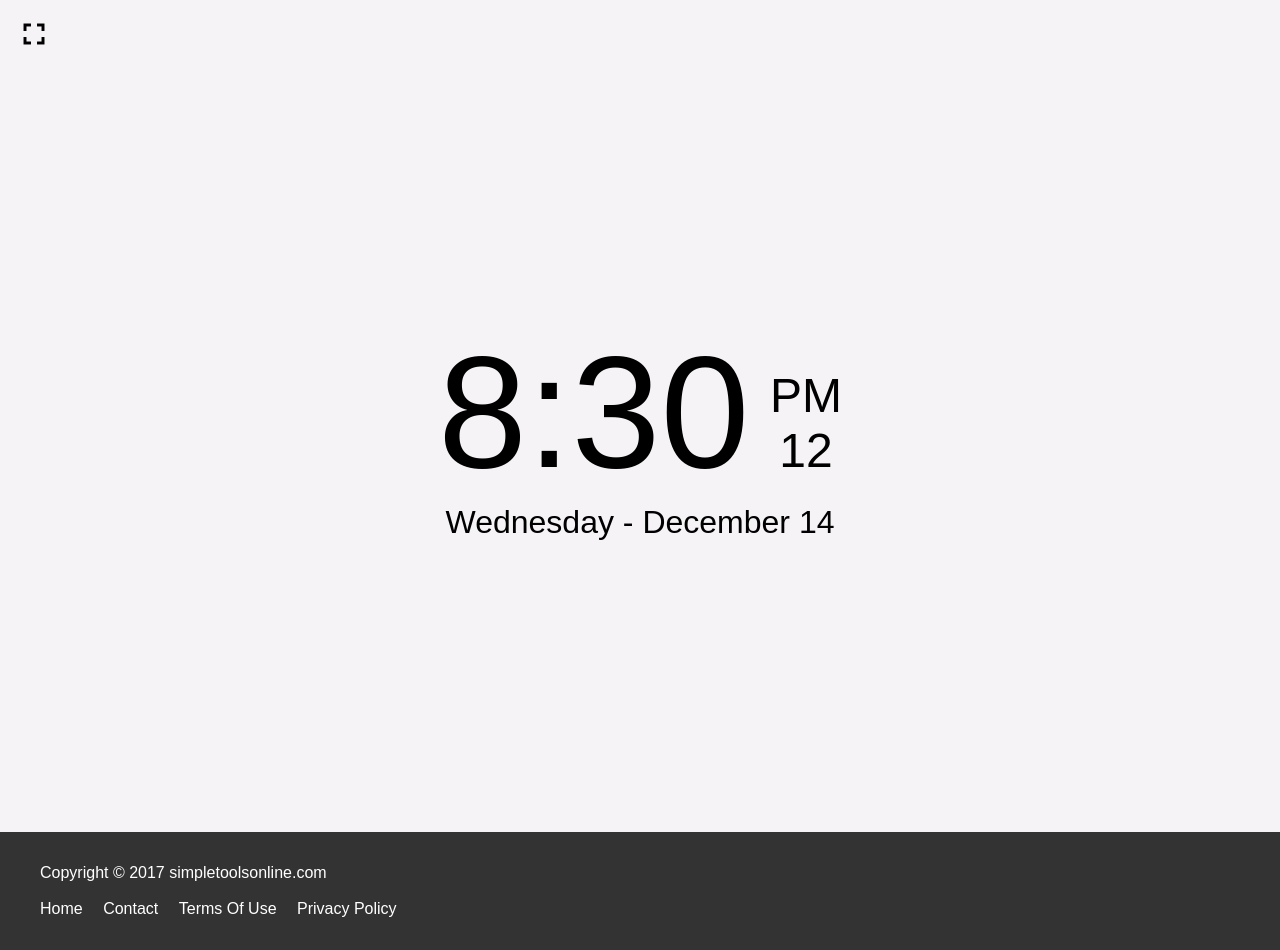
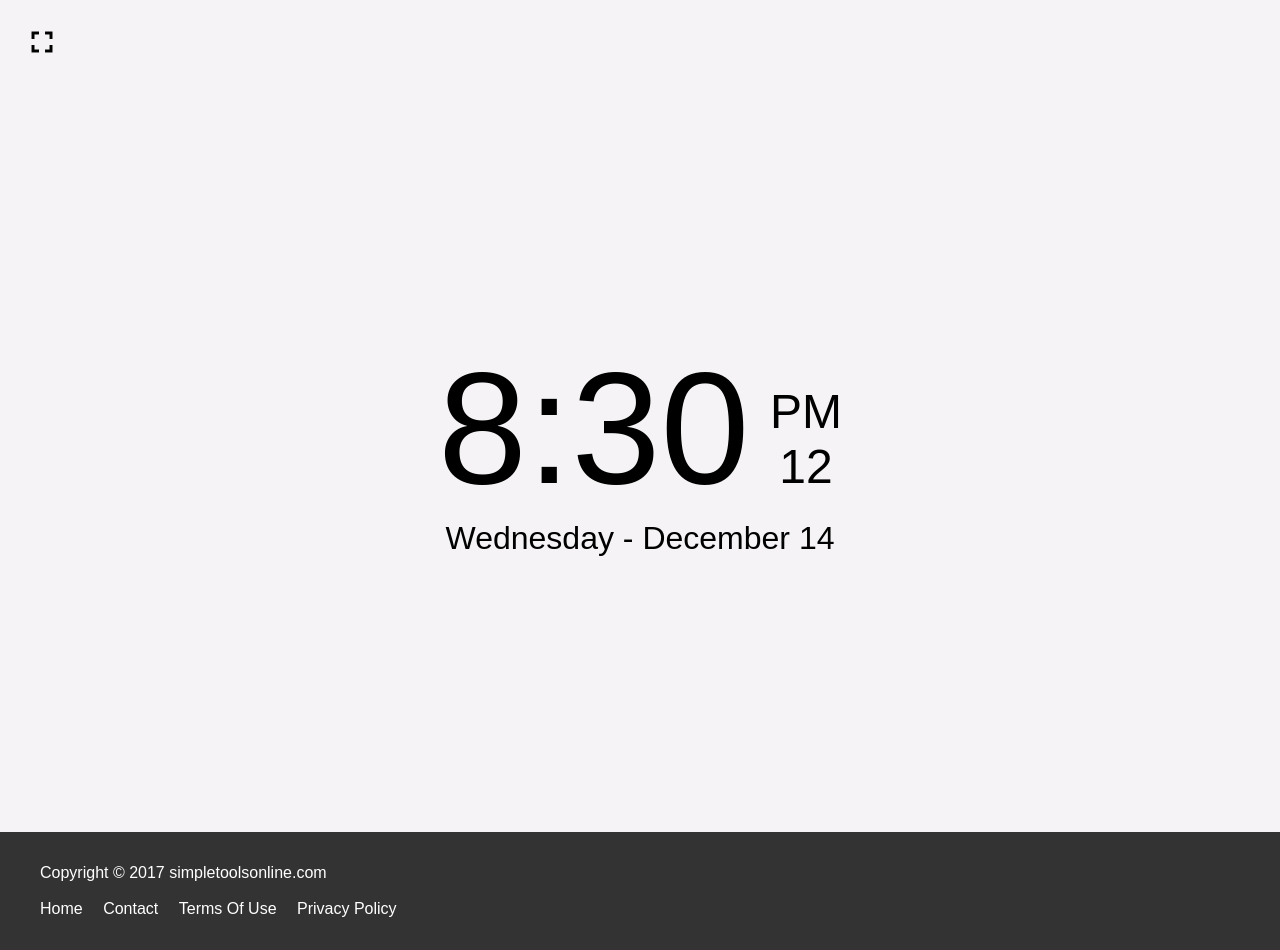
Before and after one commit to PJ-Finlay/Simple-Tools-Online, a PHP site: page /tools/clock in a window 1280 px wide. Shown: the part 93-1043 px from the top of the page. Run offline with PHP 8.4, Linux system fonts and the light colour scheme.

Commit message:
Fixed bug in fullscreen controls

```diff
--- a/css/style.css
+++ b/css/style.css
@@ -148,6 +148,14 @@ th {
 .fullscreenToggle > i {
   font-size: 36px; }
 
+.fullscreenToggle {
+  display: block;
+  margin: .5em; }
+
+.fullscreen {
+  width: 100%;
+  height: 100%; }
+
 /*Mobile Styles*/
 @media only screen and (max-width: 500px) {
   .tool {
--- a/css/style.scss
+++ b/css/style.scss
@@ -210,6 +210,16 @@ th{
     font-size: 36px;
 }
 
+.fullscreenToggle{
+    display: block;
+    margin: .5em;
+}
+
+.fullscreen{
+    width: 100%;
+    height: 100%;
+}
+
 
 /*Mobile Styles*/
 @media only screen and (max-width: 500px) {
--- a/js/script.js
+++ b/js/script.js
@@ -54,18 +54,27 @@ $(document).ready(function(){
         $(document).bind("fullscreenchange", function() {
             if($(document).fullScreen()){
                 $icon.text("fullscreen_exit");
+                $("main").addClass("fullscreen");
             }else{
                 $icon.text("fullscreen");
+                $("main").removeClass("fullscreen");
+                $icon.finish();
             }
         });
         $fullscreenDiv.append($fullscreenToggle);
 
         //Make button dissapear when not hovering in fullscreen
         $icon.mouseleave(function() {
-            if(isFullscreen) $icon.delay(1000).fadeTo(1000, 0);
+            if(isFullscreen){
+                $icon.stop();
+                $icon.delay(1000).fadeTo(1000, 0);
+            }
         });
         $icon.mouseenter(function() {
-            if(isFullscreen) $icon.stop().fadeTo(300, 1);
+            if(isFullscreen){
+                $icon.stop();
+                $icon.fadeTo(300, 1);
+            }
         })
     }
 });
```
Also changed, not shown: 1 other file.
